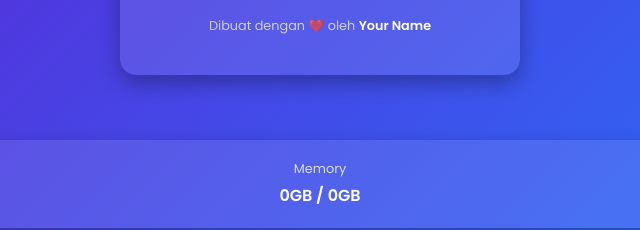
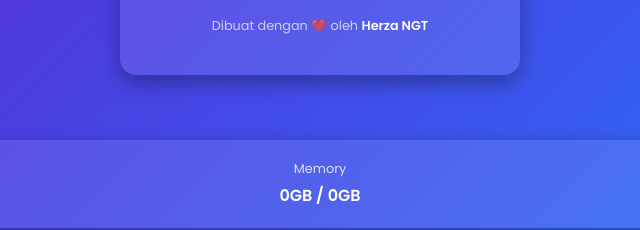
Before and after one commit to herzonly/uploader-sourcecode, a website: page index.html in a window 1280 px wide. Shown: the part 496-726 px from the top of the page, 320-960 px from the left. Drawn offline with Linux system fonts and the light colour scheme; no server answers.

Commit message:
Update index.html

```diff
--- a/index.html
+++ b/index.html
@@ -253,7 +253,7 @@
       <button type="submit">Upload</button>
     </form>
     <footer>
-      Dibuat dengan ❤️ oleh <a href="https://example.com" target="_blank">Your Name</a>
+      Dibuat dengan ❤️ oleh <a href="https://github.com/herzonly" target="_blank">Herza NGT</a>
     </footer>
   </div>
 
```
